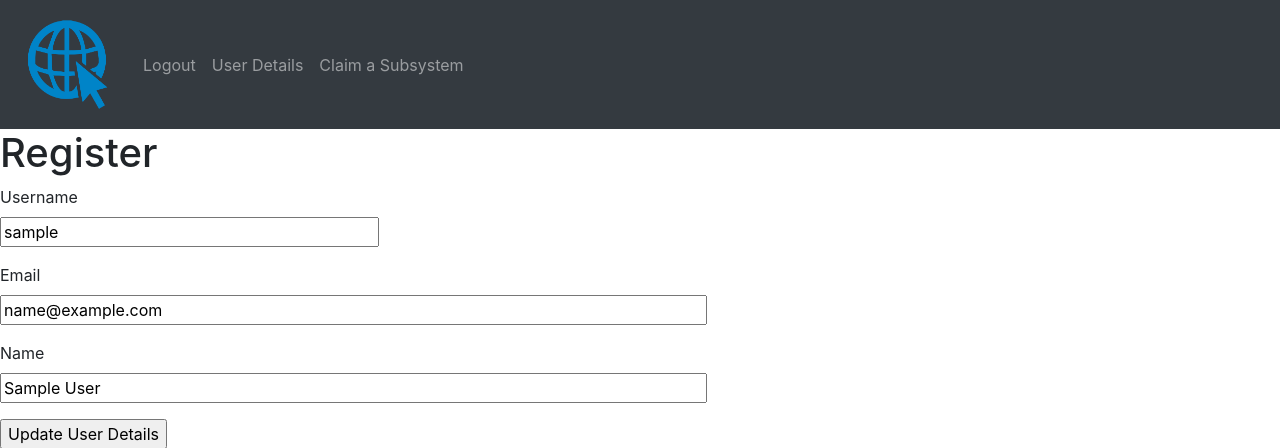
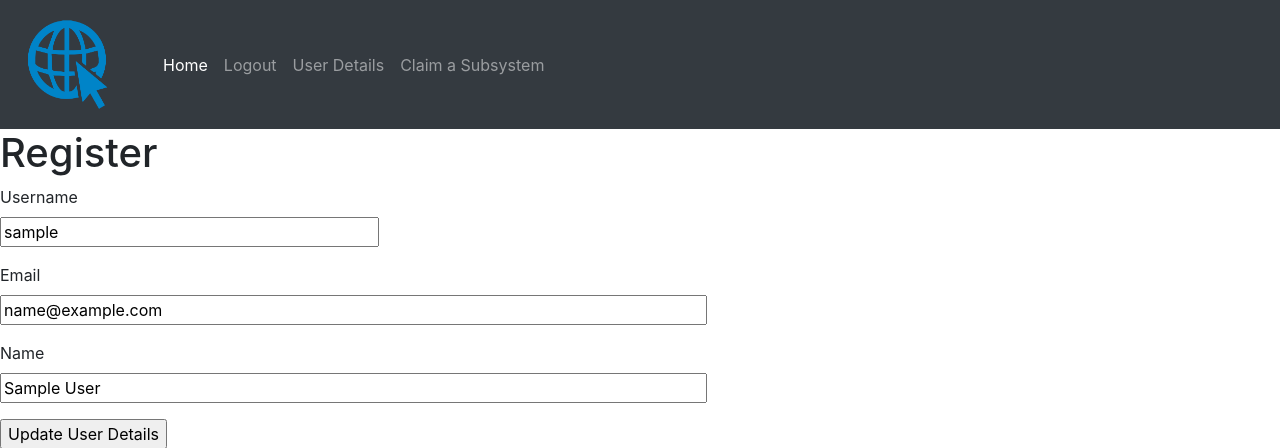
Before and after one commit to LTC-IT/LTC-Range-2019, a Flask app: page /edit_user/1 in a window 1280 px wide. Shown: the top 448 px of the page. Run offline with Flask 2, Linux system fonts and the light colour scheme; the visitor is signed in with stand-in values (Sample User, id 1); data comes from the database, SQL or seed files in the repository; both versions use the stored data as it was after the commit; parts of the project's set-up code (start-up, migrations or seed data) failed here and were passed over; some libraries are stand-ins or nearby versions.

Commit message:
Updated navbar

```diff
--- a/templates/base.html
+++ b/templates/base.html
@@ -18,16 +18,16 @@
     <script src="https://stackpath.bootstrapcdn.com/bootstrap/4.3.1/js/bootstrap.min.js"
             integrity="sha384-JjSmVgyd0p3pXB1rRibZUAYoIIy6OrQ6VrjIEaFf/nJGzIxFDsf4x0xIM+B07jRM"
             crossorigin="anonymous"></script>
-
-
 </head>
 
+<body>
 <nav class="navbar navbar-expand-lg navbar-dark bg-dark"><a class="navbar-brand" href="/"><img src="/static/logo2.png" width="103" height="103"></a>
     <button class="navbar-toggler" type="button" data-toggle="collapse" data-target="#navbarSupportedContent"
             aria-controls="navbarSupportedContent" aria-expanded="false" aria-label="Toggle navigation"><span
             class="navbar-toggler-icon"></span></button>
     <div class="collapse navbar-collapse" id="navbarSupportedContent">
         <ul class="navbar-nav mr-auto">
+            <li class="nav-item active" style="padding-left: 20px"><a class="nav-link" href="/">Home <span class="sr-only">(current)</span></a></li>
             {% if user.is_anonymous %}
 
                 <li class="nav-item"><a class="nav-link" href="/login">Login</a></li>
@@ -36,9 +36,6 @@
                 <li class="nav-item"><a class="nav-link" href="/logout">Logout</a></li>
                 <li class="nav-item"><a class="nav-link" href="/user">User Details</a></li>
                 <li class="nav-item"><a class="nav-link" href="/claimsubsystem">Claim a Subsystem</a></li>
-
-
-
   {% if user.is_admin() %}
       <li class="nav-item"><a class="nav-link" href="/registersubsystem">Register New Subsystem</a></li>
     <li class="nav-item dropdown"><a class="nav-link dropdown-toggle" data-toggle="dropdown" id="Preview" href="#" role="button" aria-haspopup="true" aria-expanded="false"> Admin Reports </a>
@@ -49,6 +46,7 @@
         </ul>
     </div>
 </nav>
+
 {% with messages = get_flashed_messages() %}
   {% if messages %}
     <ul class=flashes>
@@ -58,8 +56,7 @@
     </ul>
   {% endif %}
 {% endwith %}
-
-<body>
+</body>
 
     <!-- Dynamic content -->
     <section class="content">
@@ -68,7 +65,5 @@
         </header>
         {% block content %}{% endblock %}
     </section>
-
-
 </body>
 </html>
```
Also changed, not shown: app.db.
